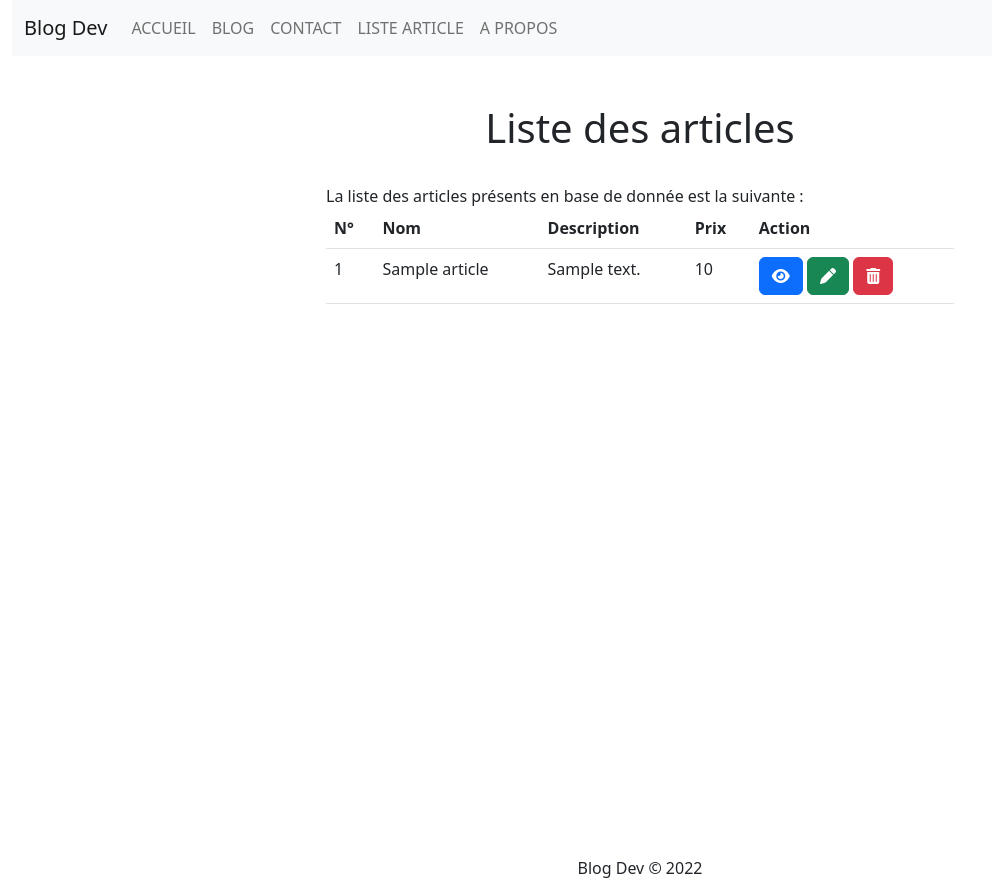
After one commit to OlivierBillant/symfony-01-premierProjet-blog-dev, a Symfony app: template templates/article/list.html.twig in a window 1280 px wide. The commit adds this page. Shown: the whole page, without its empty margins (0-992 px from the left). Run offline with Twig, Linux system fonts and the light colour scheme; the template is opened without the code that fills it: most values are stand-ins (such as "Sample title", 1, 10 or a date in 2020); some libraries are stand-ins or nearby versions.

Commit message:
ADD : READ DELETE

```diff
--- /dev/null
+++ b/templates/article/list.html.twig
@@ -0,0 +1,45 @@
+{% extends "layouts/base.html.twig" %}
+
+{% block titre %}
+	Liste des articles
+{% endblock %}
+
+{% block main %}
+	<div class="row title text-center mt-5">
+		<h1>Liste des articles</h1>
+	</div>
+	<div class="col-6 offset-3">
+		<br>
+		La liste des articles présents en base de donnée est la suivante :
+		<br>
+	</div>
+	<div class="col-6 offset-3">
+		<table class="table text-align-center">
+			<thead>
+				<tr>
+					<th scope="col">N°</th>
+					<th scope="col">Nom</th>
+					<th scope="col">Description</th>
+					<th scope="col">Prix</th>
+					<th scope="col">Action</th>
+				</tr>
+			</thead>
+			<tbody>
+				{% for article in articleList %}
+					<tr>
+						<td>{{article.id}}</td>
+						<td>{{article.name}}</td>
+						<td>{{article.description}}</td>
+						<td>{{article.price}}</td>
+						<td>
+                            <a class="btn btn-primary" href="{{path('app_lire_article3',{'id':article.id})}}"><i class="fa-solid fa-eye"></i></a>
+                            <a class="btn btn-success"><i class="fa-solid fa-pen"></i></a>
+                            <a class="btn btn-danger" href="{{path('app_article_remove',{'id':article.id})}}" onclick="return confirm('Etes vous sur?')"><i class="fa-solid fa-trash-can"></i></a>
+                        </td>
+
+					</tr>
+				{% endfor %}
+			</tbody>
+		</table>
+	</div>
+{% endblock %}
--- a/templates/layouts/base.html.twig
+++ b/templates/layouts/base.html.twig
@@ -6,7 +6,7 @@
 		<meta name="viewport" content="width=device-width, initial-scale=1.0">
 		<link href="https://cdn.jsdelivr.net/npm/bootstrap@5.2.0-beta1/dist/css/bootstrap.min.css" rel="stylesheet" integrity="sha384-0evHe/X+R7YkIZDRvuzKMRqM+OrBnVFBL6DOitfPri4tjfHxaWutUpFmBp4vmVor" crossorigin="anonymous">
 		<link rel="stylesheet" href="{{asset('asset/css/style.css')}}">
-		<title>
+		<link rel="stylesheet" href="https://cdnjs.cloudflare.com/ajax/libs/font-awesome/6.1.1/css/all.min.css" integrity="sha512-KfkfwYDsLkIlwQp6LFnl8zNdLGxu9YAA1QvwINks4PhcElQSvqcyVLLD9aMhXd13uQjoXtEKNosOWaZqXgel0g==" crossorigin="anonymous" referrerpolicy="no-referrer" />		<title>
 			{% block titre %}
 				Blog Dev
 			{% endblock %}
@@ -17,7 +17,7 @@
 		<div class="container-fluid">
 			<header>
 				{# Création d'une variable sur twig #}
-				{% set menu = ["Accueil","Blog","Contact","A propos"]  %}
+				{% set menu = ["Accueil","Blog","Contact","Liste Article", "A propos"]  %}
 
 				<nav class="navbar navbar-expand-lg bg-light">
 					<div class="container-fluid">
@@ -51,10 +51,11 @@
 					</div>
 				</nav>
 			</header>
-			<main>
+			<main class="d-flex flex-column min-vh-100">
 				{% block main %}{% endblock %}
 			</main>
-			<footer>
+			<div>
+			<footer class="mt-auto">
 				<div class="row text-center">
 					<p>
 						Blog Dev &copy;
```
